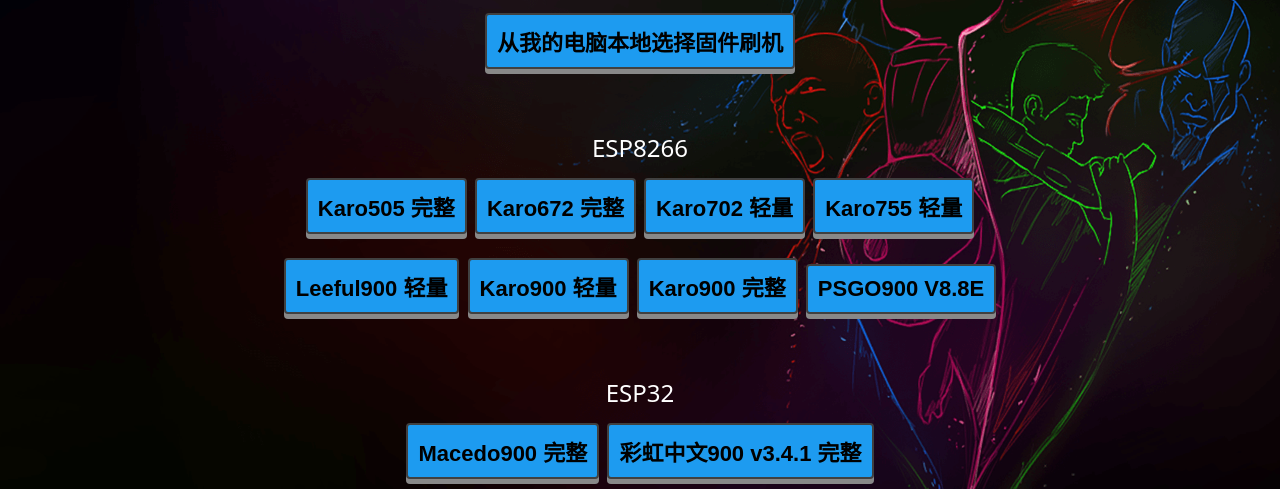
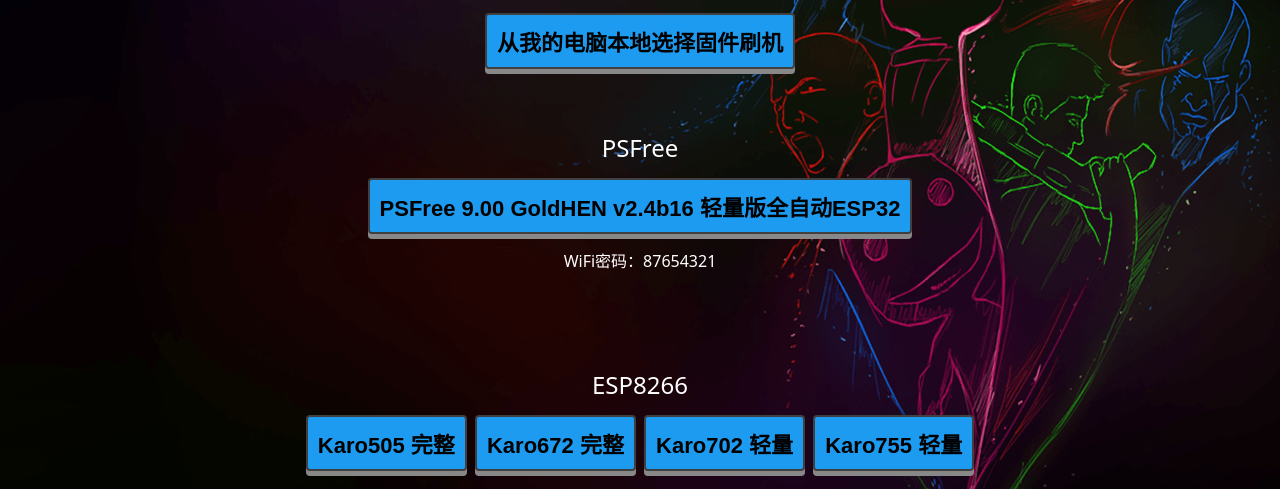
Before and after one commit to newpsgo/ESPWeb, a plain HTML site: page index.html in a window 1280 px wide. Shown: the part 264-753 px from the top of the page. Drawn offline with Linux system fonts and the light colour scheme.

Commit message:
更新 index.html

```diff
--- a/index.html
+++ b/index.html
@@ -155,13 +155,20 @@
 <button type="button" onclick="window.open('local/index.html')";><font color=""> 从我的电脑本地选择固件刷机 </font></button>
 </td></tr>
 <tr><td><br><br></td></tr>
+<tr><td><font size="5" color="white">PSFree</font></td></tr>
+<tr><td align="center">
+<button type="button" onclick="window.open('https://psgo.lanzv.com/ibc6U1mv6sba')";><font color=""> PSFree 9.00 GoldHEN v2.4b16 轻量版全自动ESP32 </font></button>
+<tr><td><font size="3" color="white">WiFi密码：87654321</font></td></tr>
+</td></tr>
+
+<tr><td><br><br><br><br></td></tr>
+
 <tr><td><font size="5" color="white">ESP8266</font></td></tr>
 <tr><td align="center">
 <button type="button" onclick="window.open('karo505f/index.html')";><font color=""> Karo505 完整 </font></button>
 <button type="button" onclick="window.open('karo672f/index.html')";><font color=""> Karo672 完整 </font></button>
 <button type="button" onclick="window.open('karo702l/index.html')";><font color=""> Karo702 轻量 </font></button>
 <button type="button" onclick="window.open('karo755l/index.html')";><font color=""> Karo755 轻量 </font></button>
-
 </td></tr>
 
 <tr><td align="center" >
```
